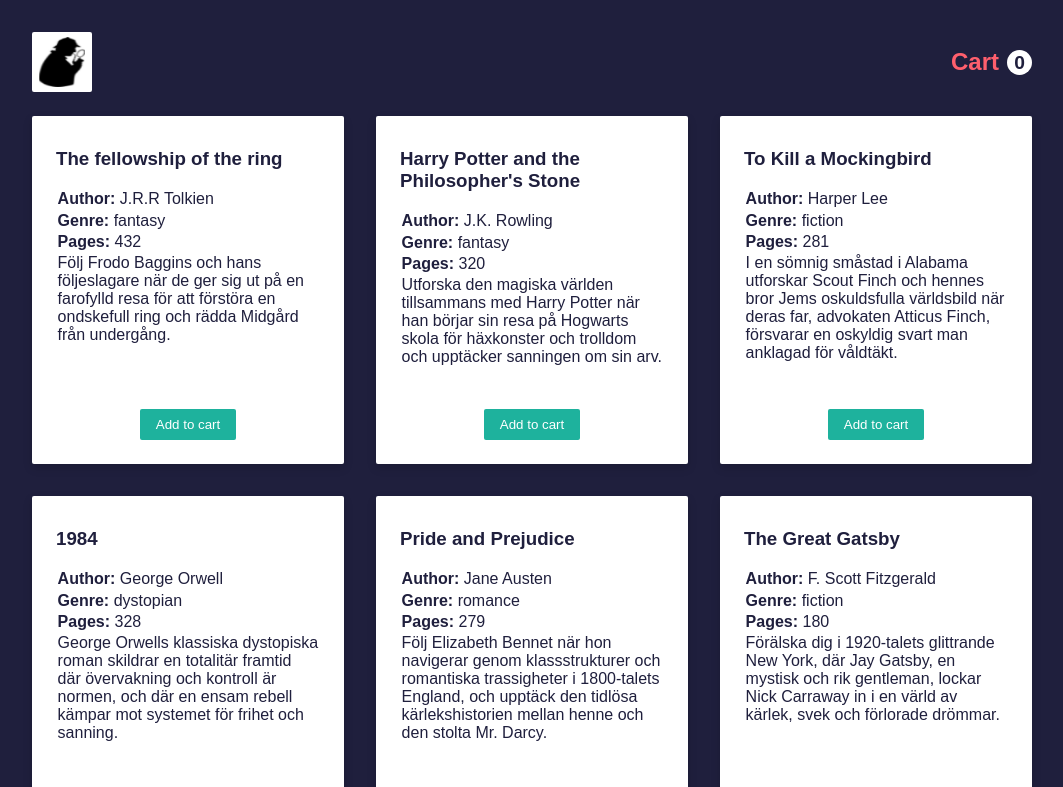
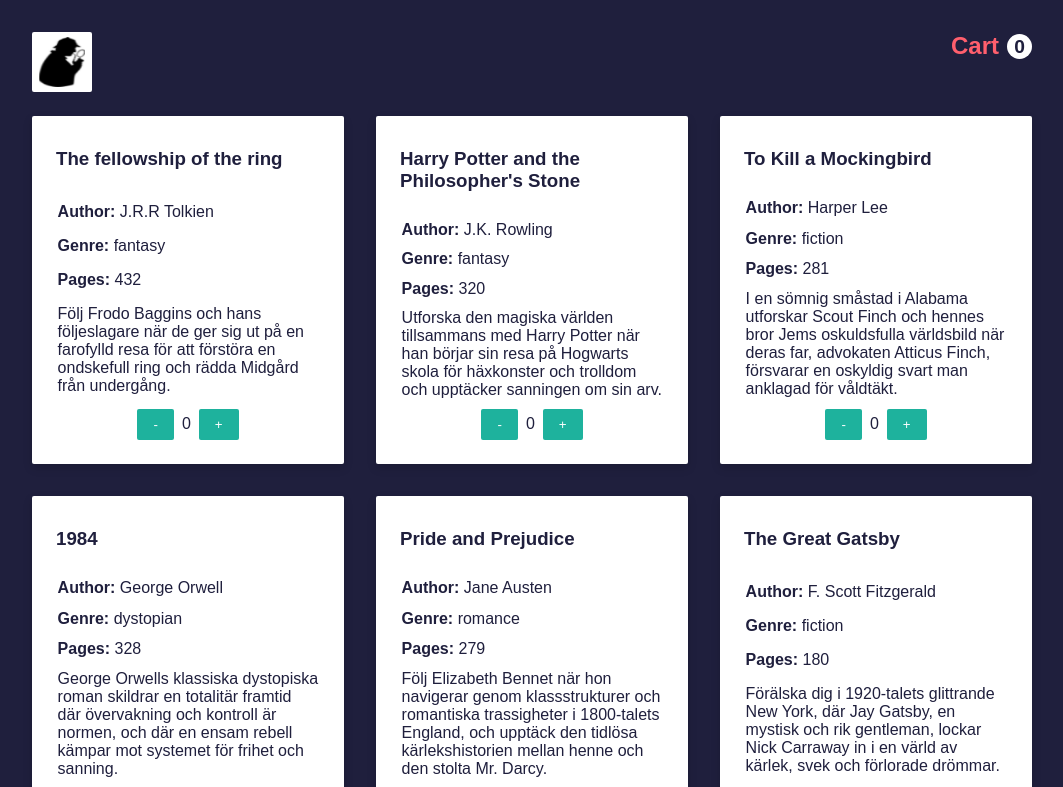
Before and after one commit to Thapa-Pro/React-Exercises, a React (Vite) app in the folder Book Store/: page / in a window 1280 px wide. Shown: the top 787 px of the page, without its empty margins (108-1171 px from the left). Built offline with nearby package versions, Linux system fonts and the light colour scheme.

Commit message:
counter added

```diff
--- a/Book Store/index.html
+++ b/Book Store/index.html
@@ -3,7 +3,7 @@
 
 <head>
   <meta charset="UTF-8" />
-  <link rel="icon" type="image/svg+xml" href="./public/book.png" />
+  <link rel="icon" type="image/svg+xml" href="../Book Store/src/assets/book.png" />
   <meta name="viewport" content="width=device-width, initial-scale=1.0" />
   <title>Book Store</title>
 </head>
--- a/Book Store/src/App.jsx
+++ b/Book Store/src/App.jsx
@@ -1,12 +1,31 @@
+import { useState } from 'react';
 import './index.css';
 import Header from './components/Header';
-import BookList from './components/BookLIst';
+import BookList from './components/BookList'; // Make sure spelling is correct!
 
 function App() {
+  // Holds quantities per book: { 0: 2, 1: 3, ... }
+  const [cart, setCart] = useState({});
+
+  // This function is triggered when a book's counter changes
+  const handleCountChange = (index, newCount) => {
+    console.log("Updated book index:", index, "New count:", newCount);
+    setCart(prevCart => ({
+      ...prevCart,
+      [index]: newCount
+    }));
+  };
+
+  // Calculate total count across all books
+  const totalCount = Object.values(cart).reduce((sum, count) => sum + count, 0);
+
   return (
     <div className="app">
-      <Header />
-      <BookList />
+      {/* Header receives total item count */}
+      <Header cartCount={totalCount} />
+
+      {/* BookList sends updates via onCountChange */}
+      <BookList onCountChange={handleCountChange} />
     </div>
   );
 }
--- a/Book Store/src/components/BookItem.jsx
+++ b/Book Store/src/components/BookItem.jsx
@@ -1,14 +1,16 @@
+import Counter from './Counter';
 
+const BookItem = ({ book, onCountChange }) => {
 
-const BookItem = ({ book }) => {
+    console.log("Rendering BookItem:", book.title);
     return (
         <div className="book-card">
             <h3>{book.title}</h3>
             <p><strong>Author:</strong> {book.author}</p>
             <p><strong>Genre:</strong> {book.genre}</p>
             <p><strong>Pages:</strong> {book.pages}</p>
-            <p>{book.desc}</p>       {/*Book Description*/}
-            <button>Add to cart</button>
+            <p>{book.desc}</p>
+            <Counter onCountChange={onCountChange} />
         </div>
     );
 };
--- a/Book Store/src/components/BookList.jsx
+++ b/Book Store/src/components/BookList.jsx
@@ -1,13 +1,15 @@
-
-
 import books from '../assets/books.json';
 import BookItem from './BookItem';
 
-const BookList = () => {
+const BookList = ({ onCountChange }) => {
   return (
     <div className="book-list">
       {books.map((book, index) => (
-        <BookItem key={index} book={book} />
+        <BookItem
+          key={index}
+          book={book}
+          onCountChange={(newCount) => onCountChange(index, newCount)}
+        />
       ))}
     </div>
   );
--- /dev/null
+++ b/Book Store/src/components/Counter.jsx
@@ -0,0 +1,29 @@
+import { useState } from 'react';
+
+const Counter = ({ onCountChange }) => {
+    const [count, setCount] = useState(0);
+
+    const increment = () => {
+        const newCount = count + 1;
+        setCount(newCount);
+        onCountChange(newCount);  // ✅ Sends full count
+    };
+
+    const decrement = () => {
+        if (count > 0) {
+            const newCount = count - 1;
+            setCount(newCount);
+            onCountChange(newCount);  // ✅ Sends full count
+        }
+    };
+
+    return (
+        <div style={{ display: 'flex', justifyContent: 'center', alignItems: 'center', gap: '0.5rem' }}>
+            <button onClick={decrement}>-</button>
+            <span>{count}</span>
+            <button onClick={increment}>+</button>
+        </div>
+    );
+};
+
+export default Counter;
--- a/Book Store/src/components/Header.jsx
+++ b/Book Store/src/components/Header.jsx
@@ -1,11 +1,12 @@
-import logo from '../assets/look.png'; // Uppgifts  image
+import logo from '../assets/look.png'; // Your logo image
 
-const Header = () => {
+// Header receives the current total cart count as a prop
+const Header = ({ cartCount }) => {
     return (
         <header>
             <img src={logo} alt="Look Logo" className="logo" />
             <div className="cart">
-                Cart <span className="cart-count">0</span>
+                Cart <span className="cart-count">{cartCount}</span>
             </div>
         </header>
     );
--- a/Book Store/src/index.css
+++ b/Book Store/src/index.css
@@ -12,6 +12,13 @@ body {
   padding: 2rem 1rem;
 }
 
+/* --------- Logo image --------- */
+.logo {
+  height: 60px;
+  width: 60px;
+  border-radius: 2px;
+}
+
 /* --------- Header --------- */
 header {
   display: flex;
@@ -21,17 +28,16 @@ header {
   max-width: 1000px;
   margin-left: auto;
   margin-right: auto;
+  position: relative;  /* NEW: allows .cart to be placed absolutely */
 }
 
-/* --------- Logo image --------- */
-.logo {
-  height: 60px;
-  width: 60px;
-  border-radius: 2px;
-}
+
 
 /* --------- Cart section --------- */
 .cart {
+  position: absolute;  /* NEW: to push cart to the corner */
+  top: 0;
+  right: 0;
   font-weight: bold;
   color: #ff5f6d;
   font-size: 1.5rem;
```
Also changed, not shown: Book Store/src/assets/book.png (renamed from Book Store/public/book.png).
